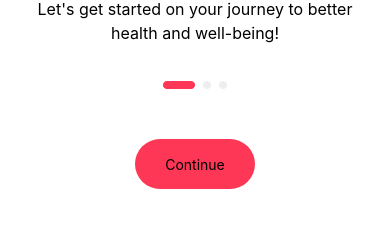
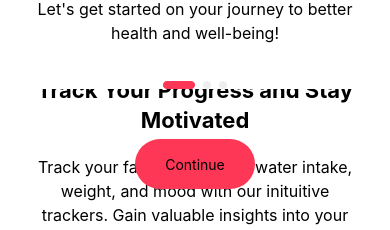
Before and after one commit to TomNedow/FastTrack, a React Native app: screen / in a window 390 px wide. Shown: the part 605-835 px from the top of the page. Built offline with nearby package versions, Linux system fonts and the light colour scheme.

Commit message:
add android path

```diff
--- a/app/screens/Setup.js
+++ b/app/screens/Setup.js
@@ -1,33 +1,19 @@
-import {
-  Text,
-  StyleSheet,
-  View,
-  TouchableOpacity,
-  Image,
-  onPress,
-} from "react-native";
-import Emoji from "react-native-emoji";
+import { Text, StyleSheet, View, TouchableOpacity, Image } from "react-native";
+
+import DateTimePicker from "@react-native-community/datetimepicker";
 
 function WelcomeScreen3({ navigation }) {
   return (
     <View style={styles.container}>
-      <Image
-        source={require("../assets/Subtract.png")}
-        style={styles.subtract}
-      />
-      <Image
-        source={require("../assets/phoneintro2.png")}
-        style={styles.image}
-      />
-      <View style={styles.imageContainer}></View>
-      <View style={styles.textContainer}>
-        <Text style={styles.textTitle}>
-          Track Your Progress and Stay Motivated
-        </Text>
-        <Text style={styles.textP}>
-          Track your fasting progress, water intake, weight, and mood with our
-          inituitive trackers. Gain valuable insights into your habits!
-        </Text>
+      <View
+        style={{
+          flexDirection: "column",
+          gap: 10,
+          marginTop: 20,
+        }}
+      >
+        <TextInput label="Weight" placeholder="Weight" />
+        <DateTimePicker />
       </View>
 
       <View style={styles.footerContainer}>
@@ -38,12 +24,6 @@ function WelcomeScreen3({ navigation }) {
         <View style={styles.footerBtnContainer}>
           <TouchableOpacity
             onPress={() => navigation.navigate("Main")}
-            style={styles.skipBtn}
-          >
-            <Text>Skip</Text>
-          </TouchableOpacity>
-          <TouchableOpacity
-            onPress={() => navigation.navigate("Welcome3")}
             style={styles.continueBtn}
           >
             <Text>Continue</Text>
@@ -59,7 +39,7 @@ const styles = StyleSheet.create({
     flex: 1,
     justifyContent: "center",
     alignItems: "center",
-    backgroundColor: "#FE3756",
+    backgroundColor: "#FFF",
     zIndex: 1,
     overflow: "hidden",
   },
--- a/app/screens/Welcome.js
+++ b/app/screens/Welcome.js
@@ -8,7 +8,7 @@ import {
 } from "react-native";
 import Emoji from "react-native-emoji";
 
-function WelcomeScreen1({ navigation }) {
+function Welcome({ navigation }) {
   return (
     <View
       style={{
@@ -84,6 +84,32 @@ function WelcomeScreen1({ navigation }) {
           fasting success. Let's get started on your journey to better health
           and well-being!
         </Text>
+        <Text
+          style={{
+            fontSize: 22,
+            fontWeight: "bold",
+            color: "#000",
+            textAlign: "center",
+            marginBottom: 20,
+            marginTop: 30,
+            zIndex: 3,
+            lineHeight: 30,
+          }}
+        >
+          Track Your Progress and Stay Motivated
+        </Text>
+        <Text
+          style={{
+            fontSize: 16,
+            zIndex: 3,
+            paddingHorizontal: 10,
+            textAlign: "center",
+            lineHeight: 24,
+          }}
+        >
+          Track your fasting progress, water intake, weight, and mood with our
+          inituitive trackers. Gain valuable insights into your habits!
+        </Text>
       </View>
 
       <View
@@ -135,4 +161,4 @@ function WelcomeScreen1({ navigation }) {
   );
 }
 
-export default WelcomeScreen1;
+export default Welcome;
--- a/package.json
+++ b/package.json
@@ -11,6 +11,7 @@
   },
   "dependencies": {
     "@expo/metro-runtime": "~4.0.1",
+    "@react-native-community/datetimepicker": "^8.3.0",
     "@react-navigation/bottom-tabs": "^7.2.0",
     "@react-navigation/native": "^7.0.14",
     "@react-navigation/native-stack": "^7.2.0",
@@ -23,12 +24,12 @@
     "react-native": "0.76.6",
     "react-native-emoji": "^1.8.0",
     "react-native-gesture-handler": "^2.22.1",
+    "react-native-pager-view": "6.5.1",
     "react-native-reanimated": "^3.16.7",
     "react-native-safe-area-context": "^4.12.0",
     "react-native-screens": "~4.4.0",
     "react-native-vector-icons": "^10.2.0",
-    "react-native-web": "~0.19.13",
-    "react-native-pager-view": "6.5.1"
+    "react-native-web": "~0.19.13"
   },
   "devDependencies": {
     "@babel/core": "^7.20.0"
```
Also changed, not shown: 2 other files (tests, documents, lock files or other folders).
